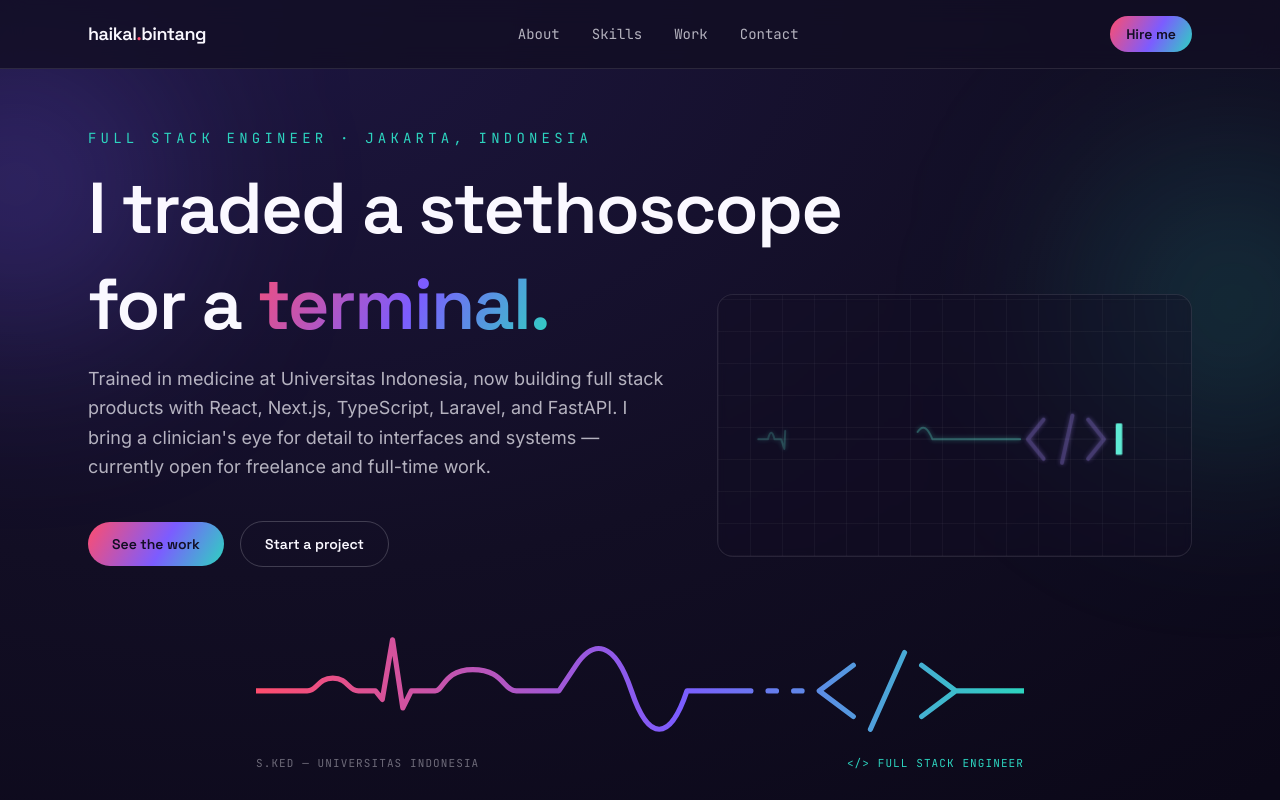
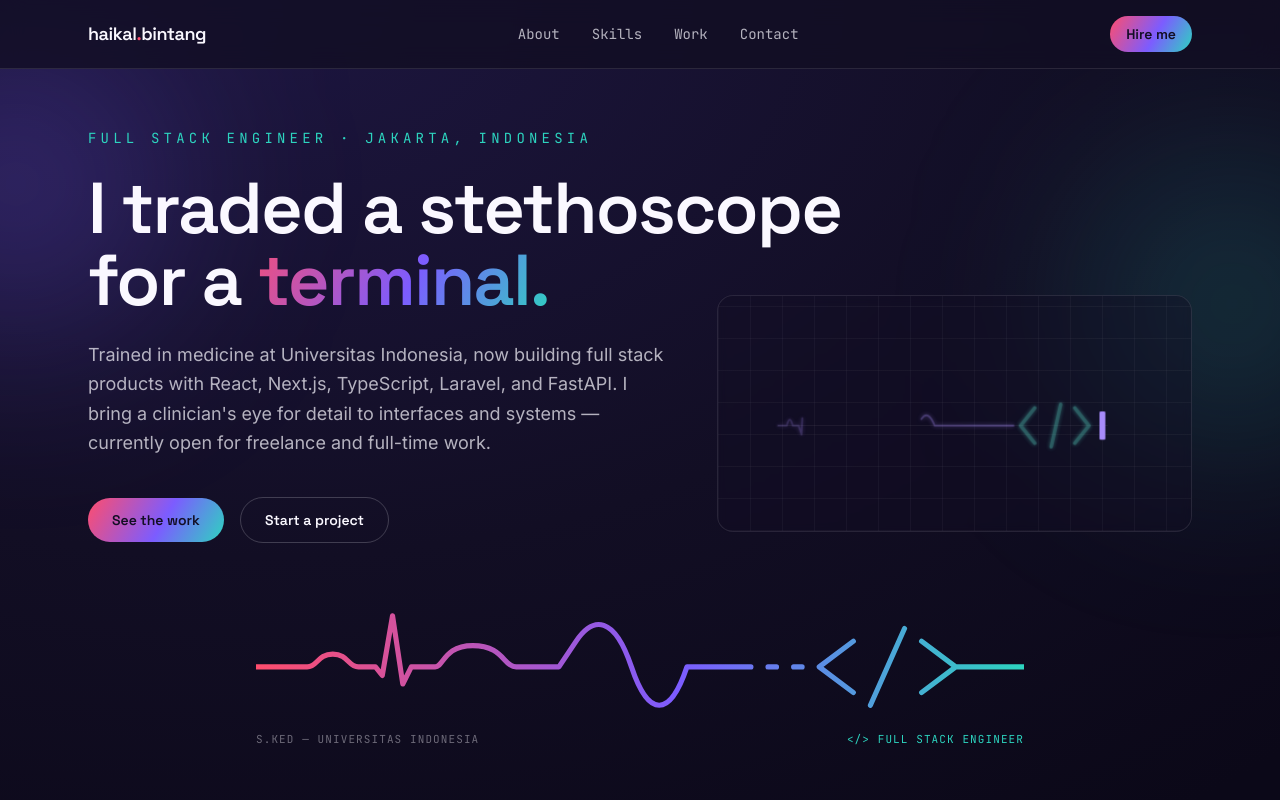
Before and after one commit to haikalbintang/portfolio, a Next.js app: page / in a window 1280 px wide. Shown: the top 800 px of the page. Built offline with nearby package versions, Linux system fonts and the light colour scheme.

Commit message:
fix: adjust Hero component heading and update HeroSignature gradient colors

```diff
--- a/components/Hero.tsx
+++ b/components/Hero.tsx
@@ -21,7 +21,7 @@ export default function Hero() {
         </h1>
         <div className="lg:grid lg:grid-cols-[1.1fr_0.9fr] lg:items-center lg:gap-12">
           <div>
-            <h1 className="mt-6 max-w-3xl font-display text-5xl font-semibold leading-[1.05] tracking-tight sm:text-6xl md:text-7xl">
+            <h1 className="max-w-3xl font-display text-5xl font-semibold leading-[1.05] tracking-tight sm:text-6xl md:text-7xl">
               for a<span className="text-gradient"> terminal.</span>
             </h1>
 
@@ -48,7 +48,7 @@ export default function Hero() {
             </div>
           </div>
           <div className="mt-10">
-            <HeroSignature className="mt-12 aspect-[9/5] w-full lg:mt-0" />
+            <HeroSignature className="mt-12 aspect-[10/5] w-full lg:mt-0" />
           </div>{" "}
         </div>
 
--- a/components/HeroSignature.tsx
+++ b/components/HeroSignature.tsx
@@ -51,8 +51,8 @@ export default function HeroSignature({
 
         <defs>
           <linearGradient id="ecgStroke" x1="0" y1="0" x2="1" y2="0">
-            <stop offset="0%" stopColor="#5eead4" stopOpacity="0.5" />
-            <stop offset="100%" stopColor="#5eead4" />
+            <stop offset="0%" stopColor="#a78bfa" stopOpacity="0.5" />
+            <stop offset="100%" stopColor="#a78bfa" />
           </linearGradient>
         </defs>
 
@@ -61,7 +61,7 @@ export default function HeroSignature({
           <path
             d="M456,190 L432,220 L456,250"
             fill="none"
-            stroke="#a78bfa"
+            stroke="#5eead4"
             strokeWidth="6"
             strokeLinecap="round"
             strokeLinejoin="round"
@@ -71,14 +71,14 @@ export default function HeroSignature({
             y1="256"
             x2="500"
             y2="184"
-            stroke="#a78bfa"
+            stroke="#5eead4"
             strokeWidth="6"
             strokeLinecap="round"
           />
           <path
             d="M524,190 L548,220 L524,250"
             fill="none"
-            stroke="#a78bfa"
+            stroke="#5eead4"
             strokeWidth="6"
             strokeLinecap="round"
             strokeLinejoin="round"
@@ -93,7 +93,7 @@ export default function HeroSignature({
           height="48"
           rx="2"
           className="cursor-blink"
-          fill="#5eead4"
+          fill="#a78bfa"
         />
       </svg>
 
```
